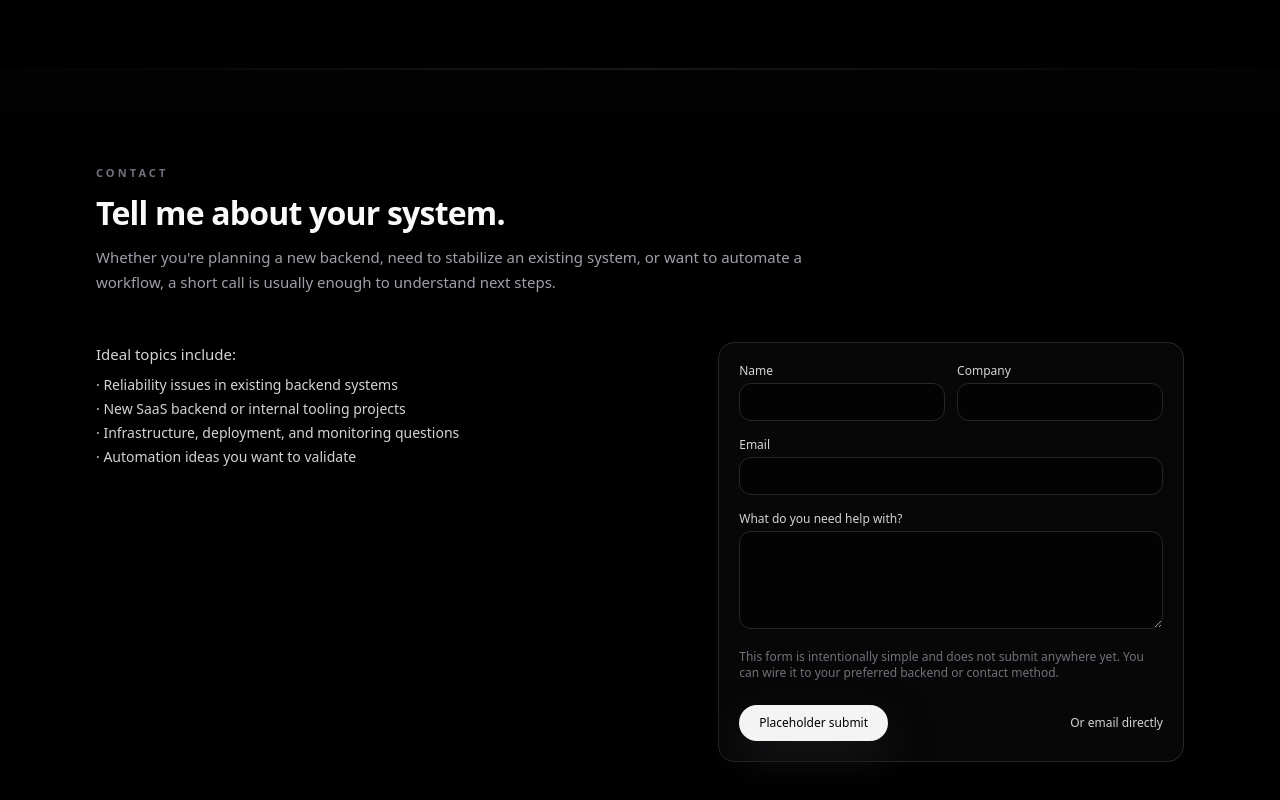
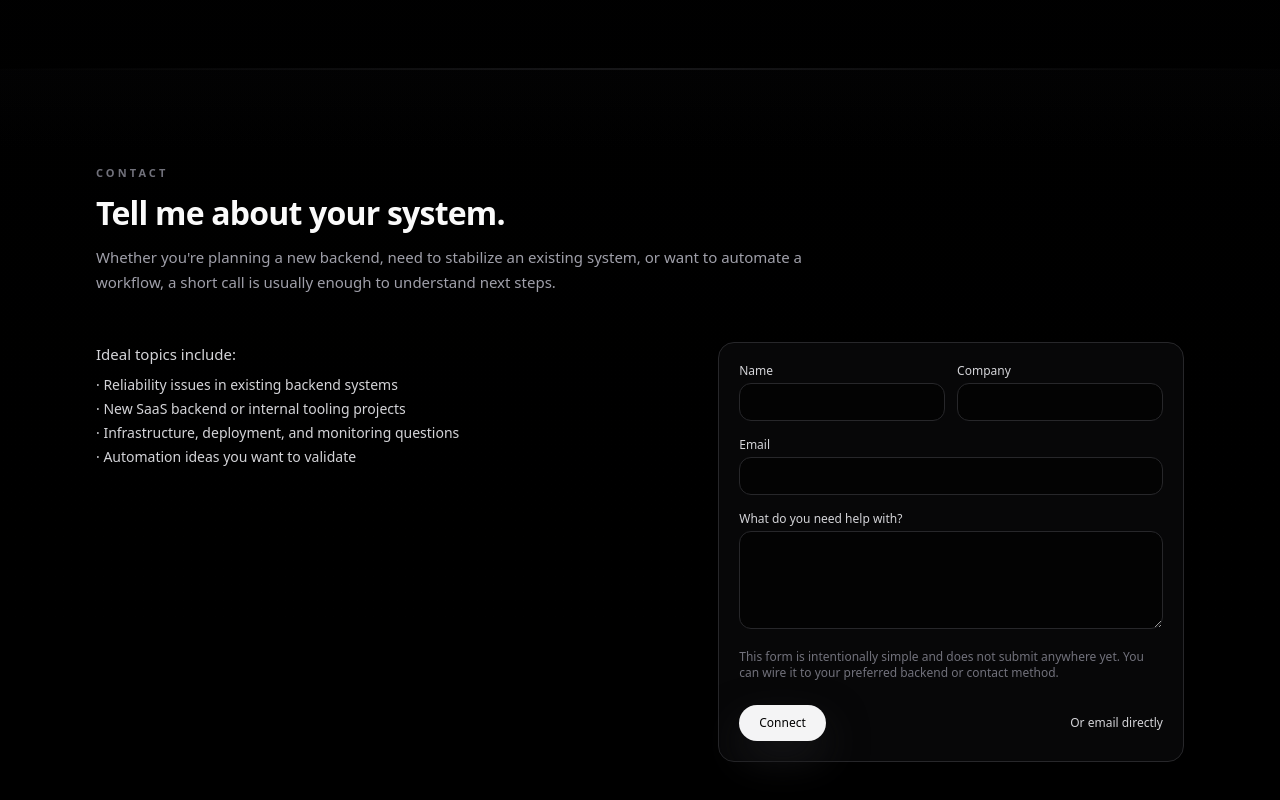
Before and after one commit to karthikeyan2752bit/kdotcom, a Next.js app: page / in a window 1280 px wide. Shown: the part 4180-4980 px from the top of the page. Built offline with nearby package versions, Linux system fonts and the light colour scheme.

Commit message:
Fix typo submit button

```diff
--- a/components/sections/contact.tsx
+++ b/components/sections/contact.tsx
@@ -50,7 +50,7 @@ export function ContactSection() {
                 type="button"
                 className="inline-flex items-center justify-center rounded-full bg-zinc-100 px-5 py-2.5 text-xs font-medium text-black shadow-[0_18px_40px_rgba(24,24,27,0.9)] transition hover:-translate-y-0.5 hover:bg-zinc-200"
               >
-                Placeholder submit
+                Connect
               </button>
               <a
                 href="mailto:hello@karthikeyan.dev"
```
